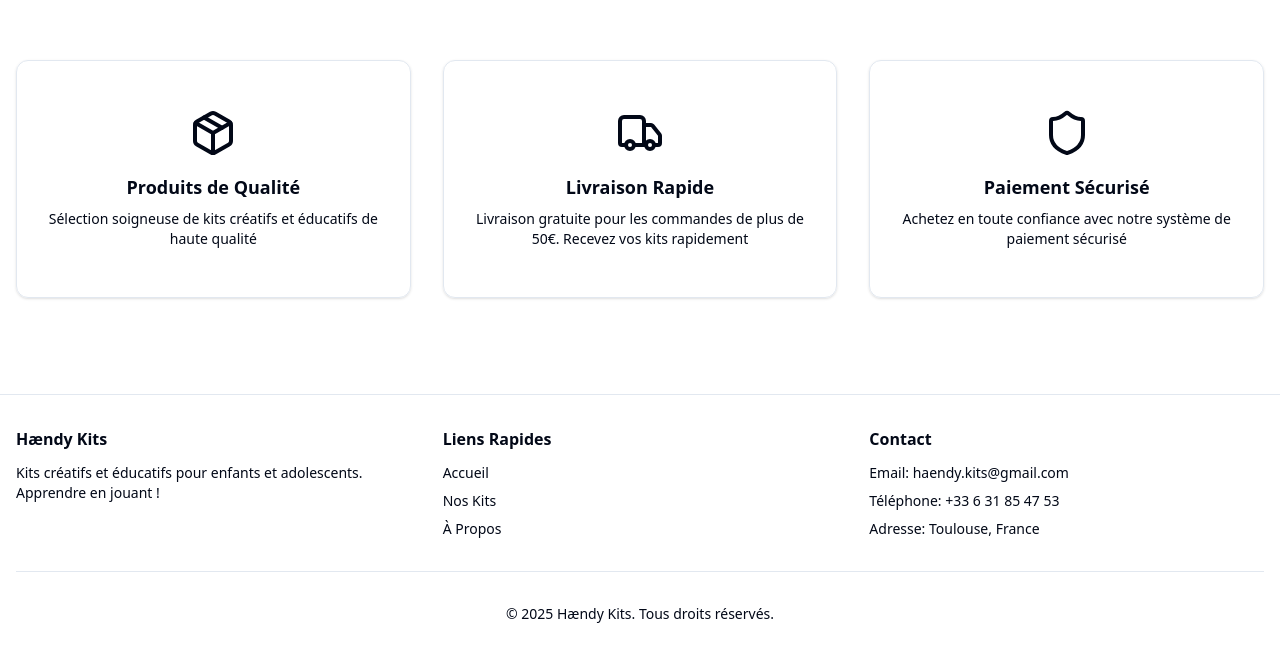
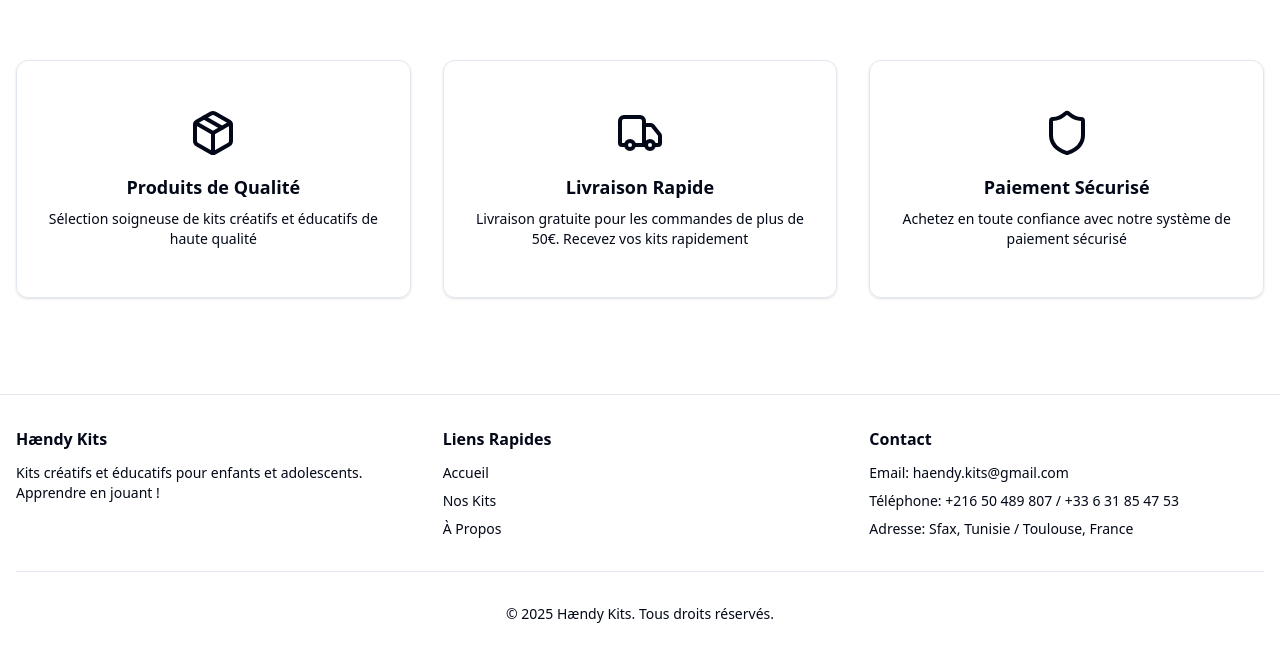
Before and after one commit to OmarDahmen/hendy, a React (Vite) app: page / in a window 1280 px wide. Shown: the part 1677-2333 px from the top of the page. Built offline with nearby package versions, Linux system fonts and the light colour scheme.

Commit message:
update contatcs

```diff
--- a/src/components/layout/Footer.tsx
+++ b/src/components/layout/Footer.tsx
@@ -35,8 +35,8 @@ export function Footer() {
             <h3 className="mb-3 font-bold">Contact</h3>
             <ul className="text-muted-foreground space-y-2 text-sm">
               <li>Email: haendy.kits@gmail.com</li>
-              <li>Téléphone: +33 6 31 85 47 53</li>
-              <li>Adresse: Toulouse, France</li>
+              <li>Téléphone: +216 50 489 807 / +33 6 31 85 47 53</li>
+              <li>Adresse: Sfax, Tunisie / Toulouse, France</li>
             </ul>
           </div>
         </div>
```
